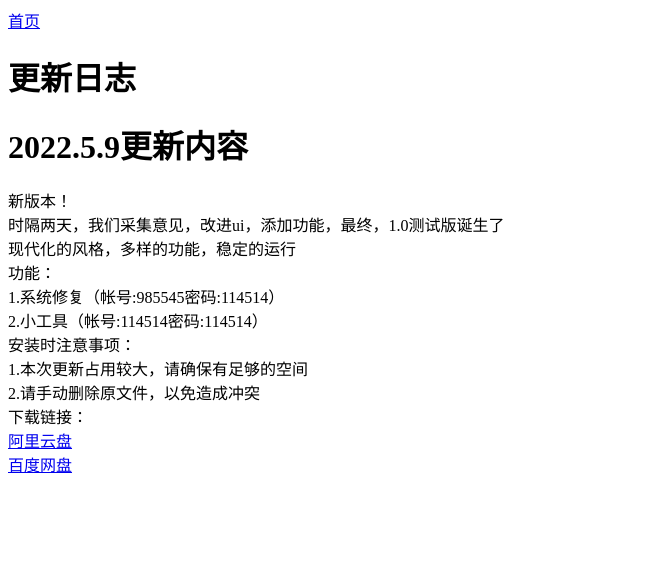
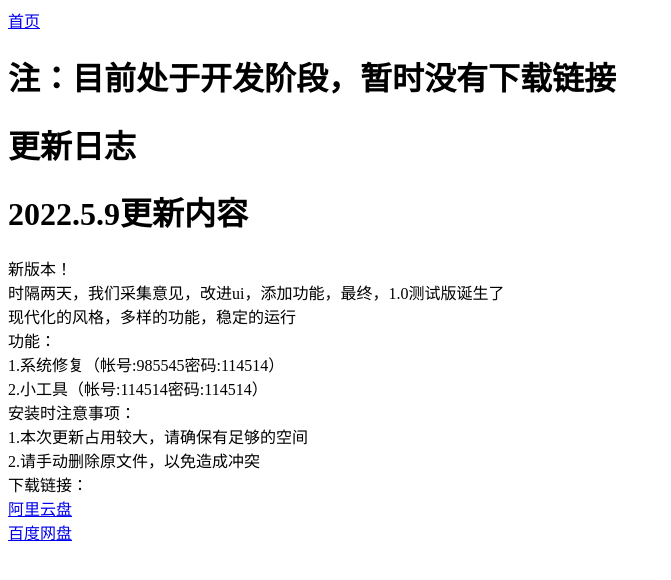
Before and after one commit to Win13Pro/virus, a plain HTML site: page index.html in a window 1280 px wide. Shown: the whole page, without its empty margins (0-671 px from the left). Drawn offline with Linux system fonts and the light colour scheme.

Commit message:
Update index.html

```diff
--- a/index.html
+++ b/index.html
@@ -5,6 +5,7 @@
         <title>Win工具箱|更新日志</title>
     </head>
     <body>
+        <h1>注：目前处于开发阶段，暂时没有下载链接</h1>
         <h1>更新日志</h1>
         <h1>2022.5.9更新内容</h1>
         <P>新版本！<br>
```
